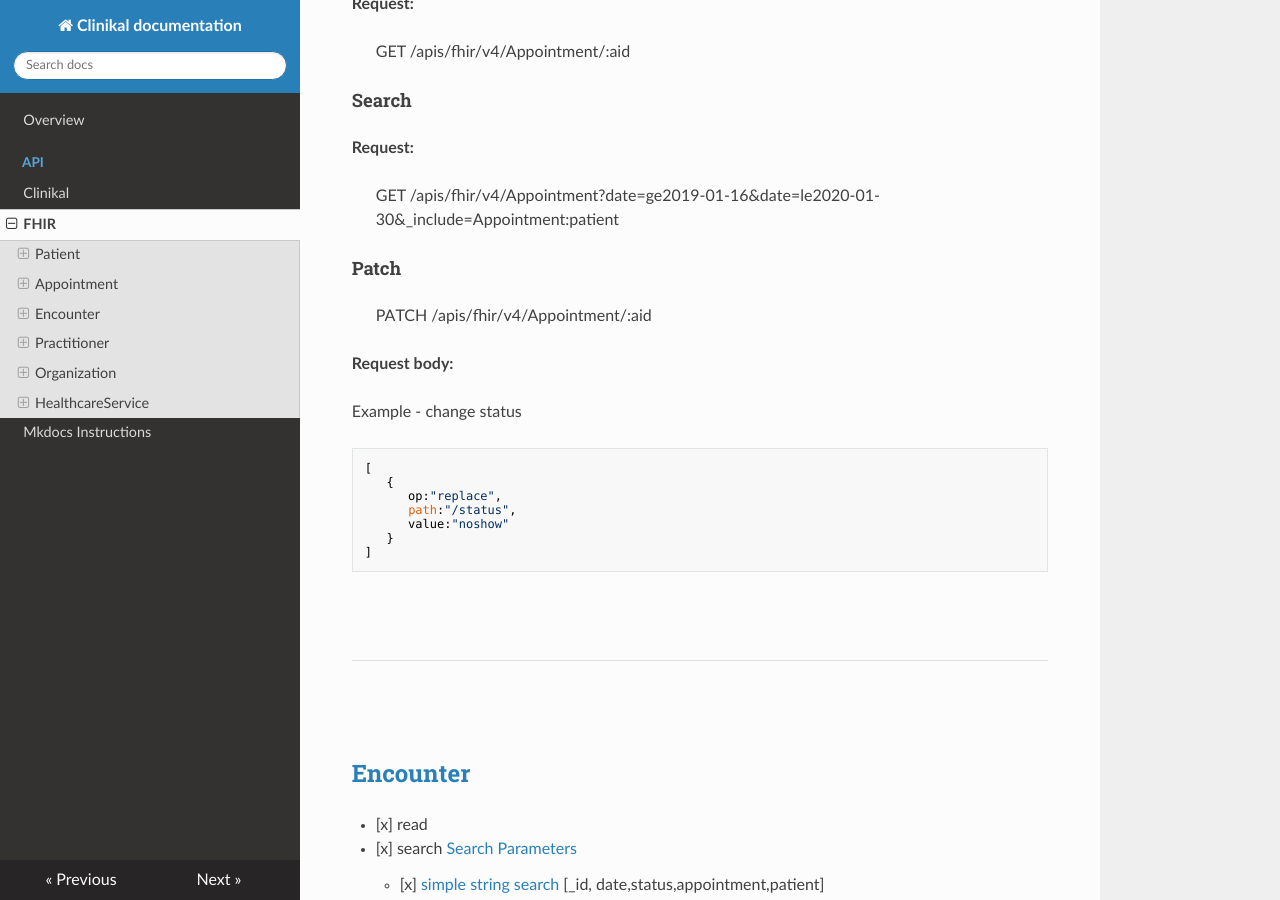
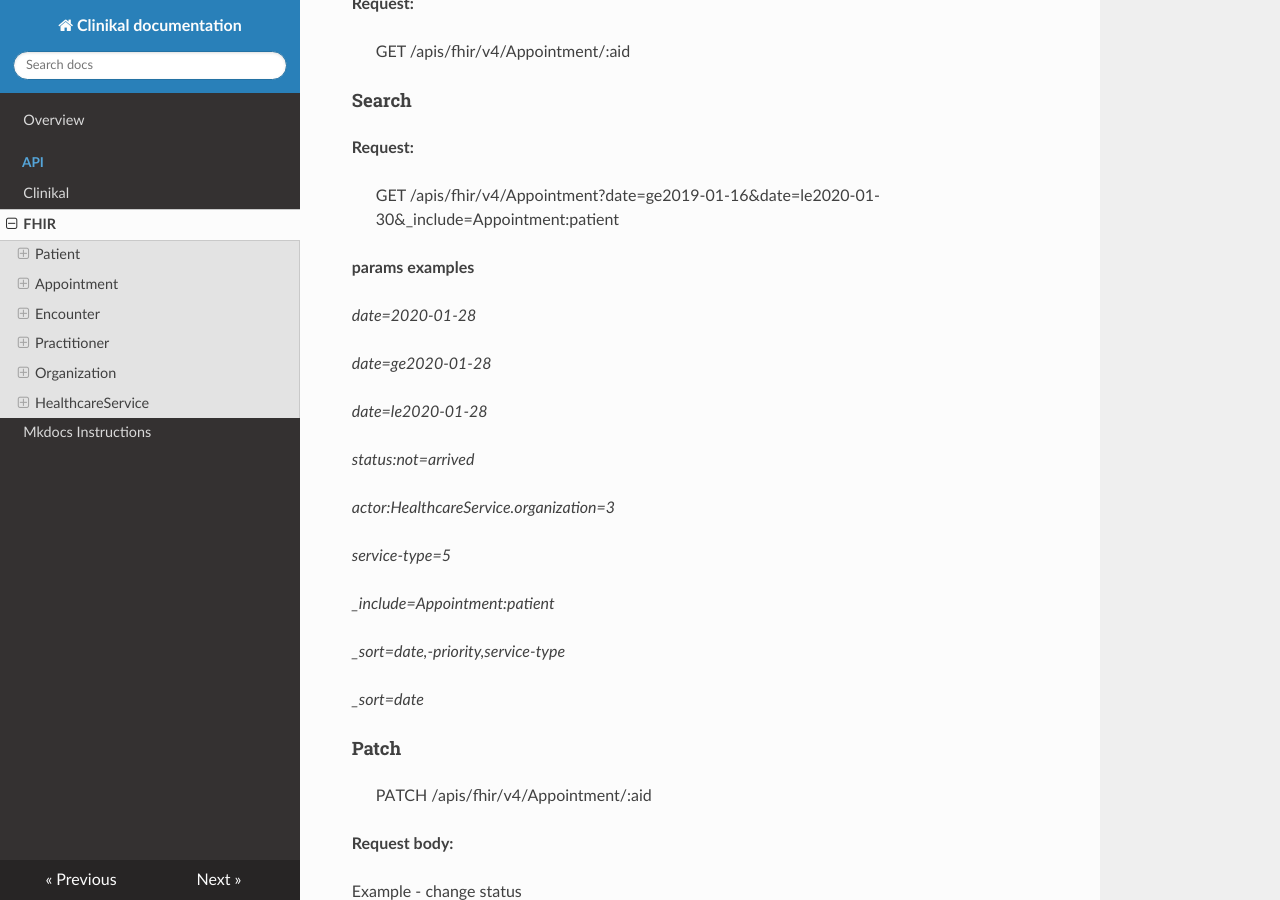
Before and after one commit to MohGovIL/Clinical-Documentation, an MkDocs documentation site: the page built from docs/api/fhir.md, in a window 1280 px wide and 900 px high, scrolled down 3400 px. Built offline with MkDocs 1.6.1, drawn with Linux system fonts in a browser that asks for light colours; nearby versions of some CDN libraries.

Commit message:
update apt search

```diff
--- a/docs/api/fhir.md
+++ b/docs/api/fhir.md
@@ -183,6 +183,26 @@
 ####Search
 **Request:**
 > GET /apis/fhir/v4/Appointment?date=ge2019-01-16&date=le2020-01-30&_include=Appointment:patient
+
+**params examples**
+
+*date=2020-01-28*
+
+*date=ge2020-01-28*
+
+*date=le2020-01-28*
+
+*status:not=arrived*
+
+*actor:HealthcareService.organization=3*
+
+*service-type=5*
+
+*_include=Appointment:patient*
+
+*_sort=date,-priority,service-type*
+
+*_sort=date*
 
 ####Patch
 > PATCH /apis/fhir/v4/Appointment/:aid
```
